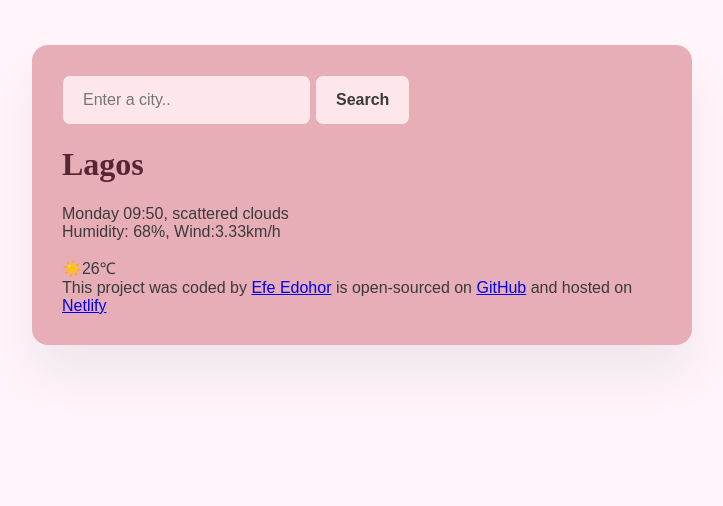
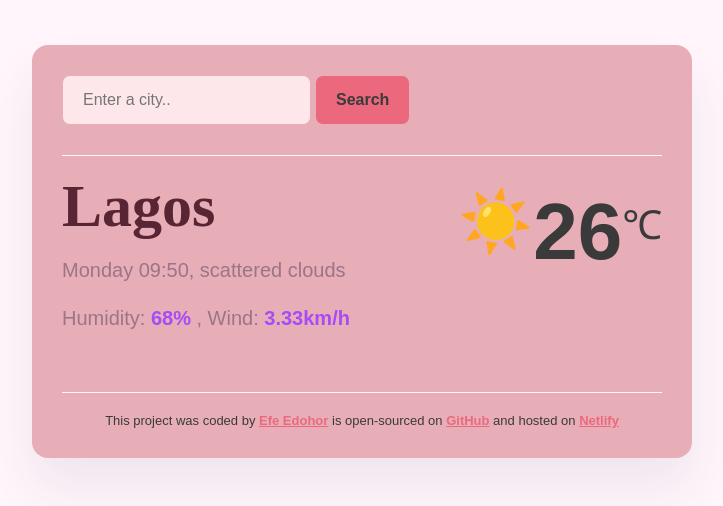
Before and after one commit to EfeEdohor/WeatherNow, a plain HTML site: page index.html in a window 1280 px wide. Shown: the whole page, without its empty margins (278-1001 px from the left). Drawn offline with Linux system fonts and the light colour scheme.

Commit message:
Added basic CSS

```diff
--- a/index.html
+++ b/index.html
@@ -20,15 +20,21 @@
         </form>
       </header>
       <main>
-        <div>
-          <h1>Lagos</h1>
-          <p>
-            Monday 09:50, scattered clouds
-            <br />
-            Humidity: 68%, Wind:3.33km/h
-          </p>
+        <div class="weather-now-data">
+          <div>
+            <h1 class="weather-now-city">Lagos</h1>
+            <p class="weather-now-details">
+              Monday 09:50, scattered clouds
+              <br />
+              Humidity: <strong>68%</strong> , Wind: <strong>3.33km/h</strong>
+            </p>
+          </div>
+          <div class="weather-now-temperature">
+            <div class="weather-now-temperature-icon">☀️</div>
+            <div class="weather-now-temperature-value">26</div>
+            <div class="weather-now-temperature-unit">℃</div>
+          </div>
         </div>
-        <div>☀️26℃</div>
       </main>
       <footer>
         This project was coded by
--- a/src/index.css
+++ b/src/index.css
@@ -9,6 +9,14 @@ body {
   border-radius: 16px;
   padding: 30px;
 }
+a {
+  color: #ec697d;
+  font-weight: 900;
+}
+header {
+  border-bottom: 1px solid #fff5fa;
+  padding: 0 0 30px 0;
+}
 .search-form-input {
   background-color: #fde7eb;
   border: 1px solid #e8aeb7;
@@ -19,7 +27,7 @@ body {
   color: #3a3a3a;
 }
 .search-form-button {
-  background-color: #fde7eb;
+  background-color: #ec697d;
   border: 1px solid #e8aeb7;
   border-radius: 8px;
   padding: 15px 20px;
@@ -28,17 +36,53 @@ body {
   font-weight: 700;
   color: #3a3a3a;
 }
-
-h1 {
+main {
+  font-family: "Nunito", sans-serif;
+  color: #3a3a3a;
+  padding: 30px 0;
+}
+.weather-now-city {
   font-family: "Playfair Display", serif;
   font-weight: 600;
   color: #582534;
+  margin: 0;
+  font-size: 60px;
+  line-height: 40px;
 }
-main {
-  font-family: "Nunito", sans-serif;
-  color: #3a3a3a;
+
+.weather-now-details {
+  font-size: 20px;
+  color: rgba(39, 33, 66, 0.4);
+  line-height: 48px;
+}
+.weather-now-details strong {
+  color: #a64cf5;
+}
+.weather-now-data {
+  display: flex;
+  justify-content: space-between;
+}
+
+.weather-now-temperature {
+  display: flex;
+}
+.weather-now-temperature-value {
+  font-size: 80px;
+  font-weight: bold;
+}
+.weather-now-temperature-icon {
+  font-size: 60px;
+}
+
+.weather-now-temperature-unit {
+  margin-top: 10px;
+  font-size: 40px;
 }
 footer {
   font-family: "Nunito", sans-serif;
   color: #3a3a3a;
+  border-top: 1px solid #fff5fa;
+  padding: 20px 0 0 0px;
+  text-align: center;
+  font-size: small;
 }
```
